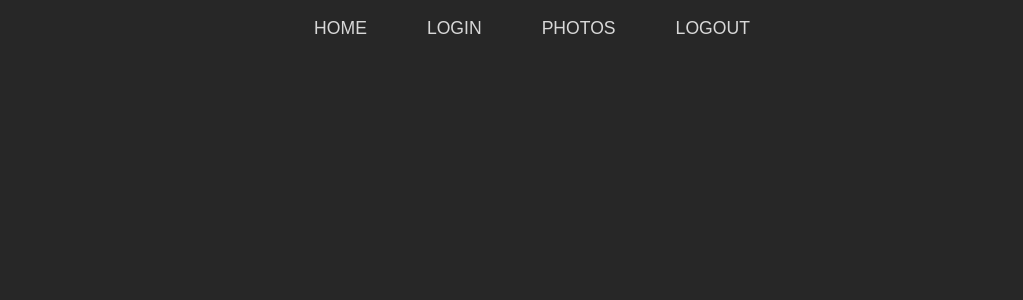
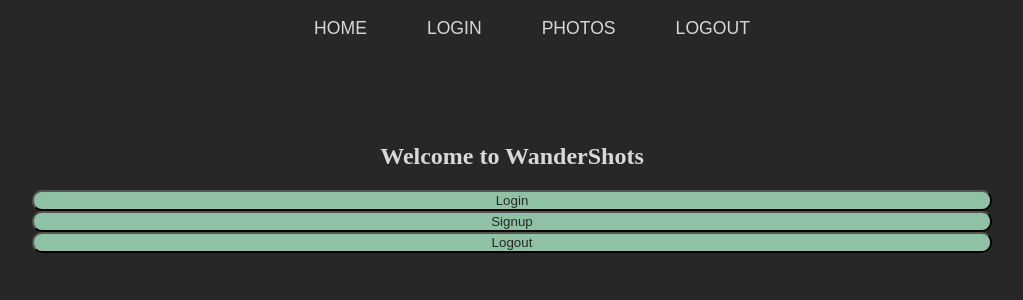
Before and after one commit to Sofievdabeele/photo-app, a React (Vite) app in the folder photo-app/: page / in a window 1280 px wide. Shown: the top 300 px of the page, without its empty margins (128-1151 px from the left). Built offline with nearby package versions, Linux system fonts and the light colour scheme; no server answers.

Commit message:
Fix the login/register and logout routes

```diff
--- a/photo-app/src/App.jsx
+++ b/photo-app/src/App.jsx
@@ -28,8 +28,8 @@ function App() {
 
       <Routes>
 
-          {/* <Route path="/" element={<Home />} /> */}
-          <Route path="/signupPage" element={<Signup/>}/>
+          <Route path="/" element={<Home />} />
+          <Route path="/signupPage" element={<Signup/>} />
           <Route path="/loginPage" element={<Login />} />
           <Route path="photoPage" element={<Title />} />
 
--- a/photo-app/src/Home.jsx
+++ b/photo-app/src/Home.jsx
@@ -3,6 +3,8 @@ import { onAuthStateChanged } from "firebase/auth";
 import { auth } from './firebase/config';
 import { signOut } from 'firebase/auth';
 import { useNavigate } from 'react-router-dom';
+import Signup from './comps/signupPage/Signup';
+
 
 const Home = () => {
 
@@ -10,8 +12,8 @@ const Home = () => {
 
     const handleLogout = () => {
         signOut(auth).then(() => {
-        // Sign-out successful.
             navigate("/");
+            alert("Signed out successfully");
             console.log("Signed out successfully")
         }).catch((error) => {
         // An error happened.
@@ -22,31 +24,43 @@ const Home = () => {
         onAuthStateChanged(auth, (user) => {
             if (user) {
               const uid = user.uid;
-              navigate("/photoPage/Title");
+              navigate("/photoPage");
               console.log("uid", uid)
             } else {
-              // User is signed out
-              // ...
-              console.log("user is logged out")
+                navigate("/");
+                console.log("user is logged out")
             }
           });
 
     }, [])
+
+    const navigateToLogin = () => {
+        navigate('/loginPage');
+      };
+
+      const navigateToSignup = () => {
+        // 👇️ navigate to /
+        navigate('/signupPage');
+      };
     return (
-        <section>
+        <>
+            <nav>
+                <h2 className="index">Welcome to WanderShots</h2>
+                <div className="buttons">
+                    <button className="index" onClick={navigateToLogin}>
+                        Login
+                    </button>
+                    <button className="index" onClick={navigateToSignup}>
+                        Signup
+                    </button>
+                    <button className="index" onClick={handleLogout}>
+                        Logout
+                    </button>
 
-        </section>
-        //     <>
-        // <nav>
-        //     <h1>Welcome to WanderShots</h1>
-        //     <div>
-        //         <button onClick={handleLogout}>
-        //             Logout
-        //         </button>
-        //     </div>
+                </div>
 
-        // </nav>
-        // </>
+            </nav>
+        </>
     )
 }
 export default Home;
--- a/photo-app/src/Login.css
+++ b/photo-app/src/Login.css
@@ -6,7 +6,6 @@ form.login-form{
     border: 3px solid var(--primary);
     display: flex;
     flex-direction: column;
-    /* height: 65vh; */
     align-items: center;
     padding: 30px 0 50px;
     border-radius: 20px;
@@ -20,7 +19,6 @@ img.avatar {
     border-radius: 50%;
   }
 .form-container{
-    /* height: 40%; */
     padding: 20px;
 }
 label.login-label{
@@ -37,7 +35,6 @@ input.login-input{
     width: 97%;
     border-radius: 10px;
     height: 30px;
-
 }
 input.checkbox{
   background-color: var(--secondary);
@@ -53,7 +50,6 @@ input.checkbox{
     width: 100%;
     border-radius: 10px;
   }
-
 button:hover {
     opacity: 0.8;
   }
@@ -77,7 +73,6 @@ button:hover {
     color: var(--error);
   }
   @media screen and (max-width: 300px) {
-
     span.psw {
        display: block;
        float: none;
--- a/photo-app/src/comps/loginPage/Login.jsx
+++ b/photo-app/src/comps/loginPage/Login.jsx
@@ -16,7 +16,7 @@ const Login = () => {
             // Signed in
             const user = userCredential.user;
             navigate("../photoPage")
-            console.log(user);
+            console.log(user.email);
         })
         .catch((error) => {
             const errorCode = error.code;
--- a/photo-app/src/comps/navbar/Navigation.css
+++ b/photo-app/src/comps/navbar/Navigation.css
@@ -58,6 +58,7 @@ header {
     transition: all 0.3s ease-in-out;
     background-color: #5b5f6b;
 }
+
 /* hamburger menu small screen */
 @media only screen and (max-width: 768px) {
     .navbar{
--- a/photo-app/src/comps/navbar/Navigation.jsx
+++ b/photo-app/src/comps/navbar/Navigation.jsx
@@ -14,7 +14,7 @@ const Navigation = () => {
                 <li className="nav-item"><a className="nav-link" href="/">Home</a></li>
                 <li className="nav-item"><a className="nav-link" href="/loginPage">Login</a></li>
                 <li className="nav-item"><a className="nav-link" href="/loginPage">Photos</a></li>
-                <li className="nav-item"><a className="nav-link" href="/loginPage">Logout</a>
+                <li className="nav-item"><a className="nav-link" href="/">Logout</a>
                 </li>
             </ul>
 
@@ -25,14 +25,7 @@ const Navigation = () => {
             </div>
         </nav>
         </header>
-              //   <nav>
-              //     <ul>
-              //       <li><a href="/">Home</a></li>
-              //       <li><a href="/loginPage">Login</a></li>
-              //       <li><a href="/photoPage">Photos</a></li>
-              //       <li><a href="/loginPage">Logout</a></li>
-              //     </ul>
-              // </nav>
+
     )
 }
 export default Navigation;
--- a/photo-app/src/comps/photoPage/ImageGrid.jsx
+++ b/photo-app/src/comps/photoPage/ImageGrid.jsx
@@ -1,4 +1,3 @@
-
 import { useEffect, useState } from "react";
 import { storage } from "../../firebase/config";
 import { ref, getDownloadURL, listAll } from "firebase/storage";
@@ -18,10 +17,6 @@ const ImageGrid = ({ setSelectedImage, url }, file) => {
         return Promise.all(promises);
       })
       .then((downloadUrls) => {
-        // Filter out duplicate URLs
-        // const sortedUrls = downloadUrls.sort((a, b) => b.createdAt - a.createdAt);
-        // setUrls(sortedUrls);
-
         const uniqueUrls = downloadUrls.filter(
           (url) => !urls.includes(url)
           );
--- a/photo-app/src/comps/signupPage/Signup.jsx
+++ b/photo-app/src/comps/signupPage/Signup.jsx
@@ -15,17 +15,14 @@ const Signup = () => {
 
       await createUserWithEmailAndPassword(auth, email, password)
         .then((userCredential) => {
-            // Signed in
             const user = userCredential.user;
             console.log(user);
             navigate("../photoPage")
-            // ...
         })
         .catch((error) => {
             const errorCode = error.code;
             const errorMessage = error.message;
             console.log(errorCode, errorMessage);
-            // ..
         });
 
 
--- a/photo-app/src/index.css
+++ b/photo-app/src/index.css
@@ -37,3 +37,17 @@ section{
   margin-right: 5px;
   text-align: center;
 }
+h2.index{
+  margin-top: 10%;
+  text-align: center;
+}
+button.index{
+  background-color: var(--primary);
+  color: rgb(39, 39, 39);
+  border-radius: 10px;
+}
+div.buttons{
+  display: flex;
+  flex-direction: column;
+
+}
```
Also changed, not shown: photo-app/src/comps/photoPage/Title.jsx (+4 -3 lines), photo-app/src/firebase/config.jsx (+3 -10 lines). Lines whose indentation alone changed are shown as unchanged.
